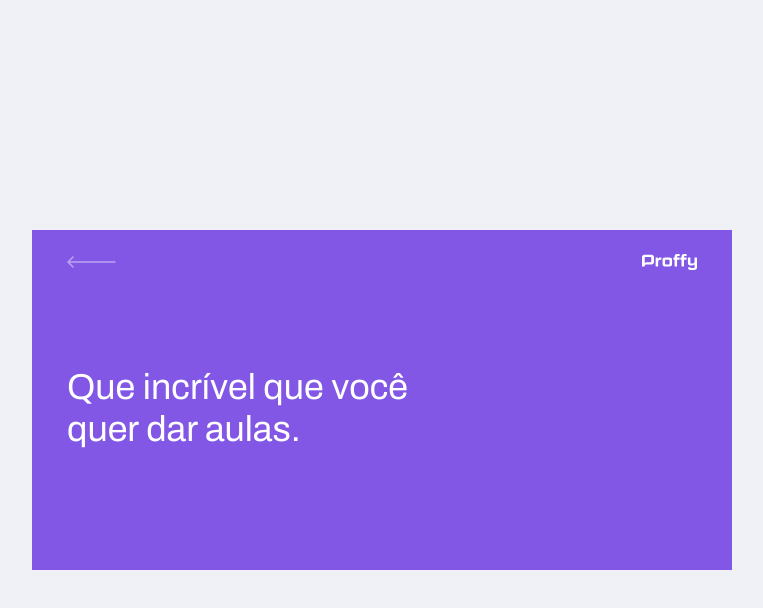
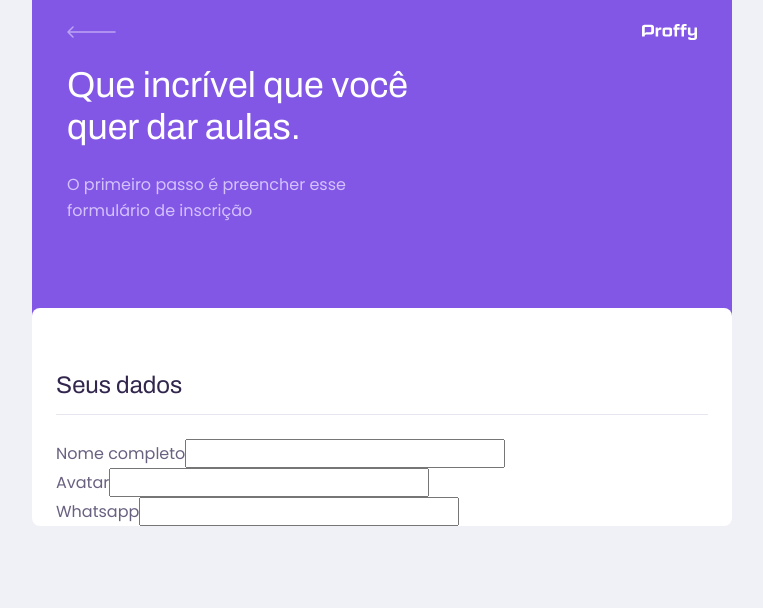
Before and after one commit to OdilonLimaNeto/NLW-2, a React (Create React App) app in the folder web/: page /give-classes in a window 1280 px wide. Shown: the top 608 px of the page, without its empty margins (258-1021 px from the left). Built offline with nearby package versions, Linux system fonts and the light colour scheme.

Commit message:
Front-end

```diff
--- a/web/src/components/PageHeader/index.tsx
+++ b/web/src/components/PageHeader/index.tsx
@@ -7,6 +7,7 @@
 
 interface PageHeaderProps {
   title: string;
+  description?: string;
 }
 
 const PageHeader: React.FC<PageHeaderProps> = (props) => {
@@ -21,6 +22,7 @@
 
         <div className="header-content">
           <strong>{props.title}</strong>
+          { props.description && <p>{props.description}</p> }
 
           {props.children}
 
--- a/web/src/components/PageHeader/styles.css
+++ b/web/src/components/PageHeader/styles.css
@@ -41,6 +41,14 @@
   color: var(--color-title-in-primary);
 }
 
+.page-header .header-content p {
+  max-width: 30rem;
+  font: 1.6rem;
+  line-height: 2.6rem;
+  color: var(--color-text-in-primary);
+  margin: 2.4rem 0;
+}
+
 @media(min-width: 700px) {
   .page-header {
     height: 340px;
--- a/web/src/pages/TeacherForm/index.tsx
+++ b/web/src/pages/TeacherForm/index.tsx
@@ -1,11 +1,38 @@
 import React from 'react'
 import PageHeader from '../../components/PageHeader';
+
+import './styles.css';
 
 function TeacherForm () {
   return (
     <div id="page-teacher-form" className="container">
-      <PageHeader title="Que incrível que você quer dar aulas." />
+      <PageHeader
+      title="Que incrível que você quer dar aulas."
+      description="O primeiro passo é preencher esse formulário de inscrição"
+      />
+
+      <main>
+        <fieldset>
+          <legend>Seus dados</legend>
+
+          <div className="input-block">
+            <label htmlFor="name">Nome completo</label>
+            <input type="text" id="name" />
+          </div>
+
+          <div className="input-block">
+            <label htmlFor="avatar">Avatar</label>
+            <input type="text" id="avatar" />
+          </div>
+
+          <div className="input-block">
+            <label htmlFor="whatsapp">Whatsapp</label>
+            <input type="text" id="whatsapp" />
+          </div>
+        </fieldset>
+      </main>
     </div>
+
   )
 }
 
--- /dev/null
+++ b/web/src/pages/TeacherForm/styles.css
@@ -0,0 +1,41 @@
+#page-teacher-form {
+  width: 100vw;
+  height: 100vh;
+}
+
+#page-teacher-form .page-header .header-content {
+  margin-bottom: 6.4rem;
+}
+
+#page-teacher-form main {
+  background: var(--color-box-base);
+  width: 100%;
+  max-width: 74rem;
+  border-radius: 0.8rem;
+  margin: -3.2rem auto 3.2rem;
+  padding-top: 6.4rem;
+  overflow: hidden;
+
+}
+
+#page-teacher-form main fieldset {
+  border: 0;
+  padding: 0 2.4rem;
+
+}
+
+#page-teacher-form main fieldset + fieldset {
+  margin-top: 6.4rem;
+}
+
+#page-teacher-form main fieldset legend {
+  font: 700 2.4rem Archivo;
+  color: var(--color-text-title);
+  margin-bottom: 2.4rem;
+  display: flex;
+  align-items: center;
+  justify-content: space-between;
+  width: 100%;
+  padding-bottom: 1.6rem;
+  border-bottom: 1px solid var(--color-line-in-white);
+}
```
